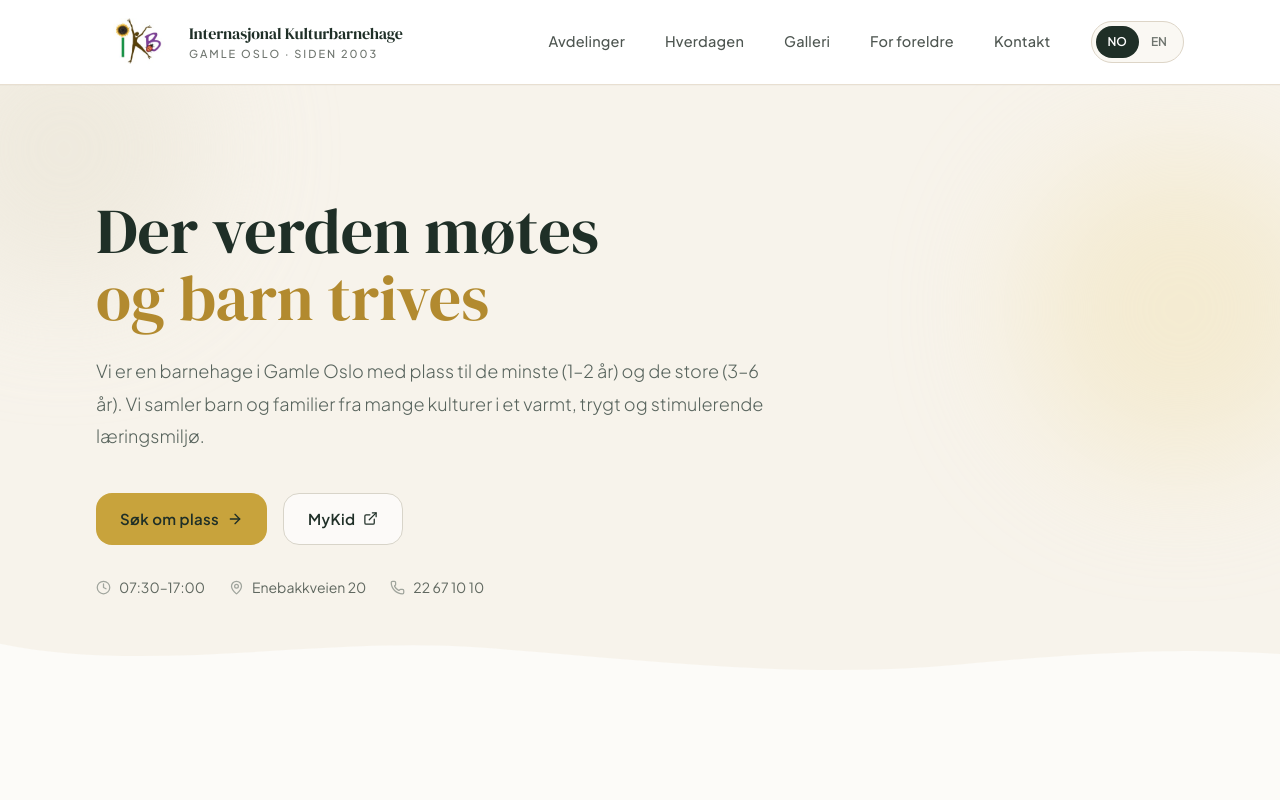
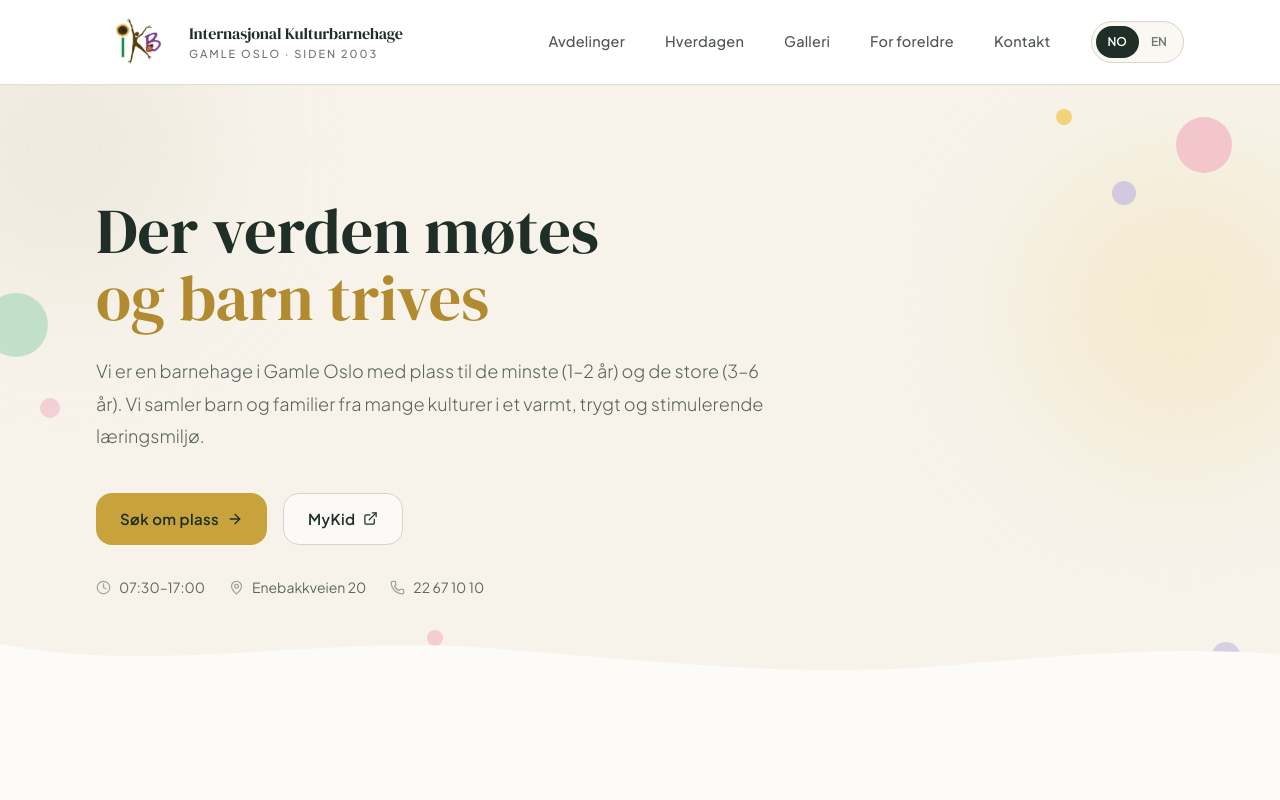
Before and after one commit to pia-scarvounis/ikb, a React (Vite) app: page / in a window 1280 px wide. Shown: the top 800 px of the page. Built offline with nearby package versions, Linux system fonts and the light colour scheme.

Commit message:
lagt til sirkler

```diff
--- a/src/components/Hero.tsx
+++ b/src/components/Hero.tsx
@@ -9,10 +9,34 @@ export default function Hero({ t }: Props) {
   return (
     <section className="relative overflow-hidden bg-[#f7f3eb] text-[#1f2f27]">
 
-      {/* subtle background shapes */}
-      <div className="absolute inset-0 pointer-events-none">
+      {/* playful decorative shapes */}
+      <div className="absolute inset-0 pointer-events-none overflow-hidden">
+        {/* large soft blobs in background */}
         <div className="absolute -top-20 -left-20 h-72 w-72 rounded-full bg-[#ebe6d8] blur-3xl opacity-70" />
         <div className="absolute top-16 right-[-60px] h-80 w-80 rounded-full bg-[#f1e3b8] blur-3xl opacity-50" />
+
+        {/* solid playful circles */}
+        {/* top-right: pink */}
+        <div className="absolute top-8 right-12 h-14 w-14 rounded-full bg-[#f2b8c6] opacity-75" />
+        {/* top-right: small lavender */}
+        <div className="absolute top-24 right-36 h-6 w-6 rounded-full bg-[#c9bfe0] opacity-80" />
+        {/* top-right: tiny yellow */}
+        <div className="absolute top-6 right-52 h-4 w-4 rounded-full bg-[#f0c84a] opacity-70" />
+
+        {/* left side: mint green */}
+        <div className="absolute top-1/3 -left-4 h-16 w-16 rounded-full bg-[#a8d8b8] opacity-65" />
+        {/* left side: small pink dot */}
+        <div className="absolute top-1/2 left-10 h-5 w-5 rounded-full bg-[#f2b8c6] opacity-60" />
+
+        {/* bottom area */}
+        {/* bottom-right: large mint */}
+        <div className="absolute -bottom-6 right-24 h-20 w-20 rounded-full bg-[#a8d8b8] opacity-55" />
+        {/* bottom-right: small lavender */}
+        <div className="absolute bottom-10 right-10 h-7 w-7 rounded-full bg-[#c9bfe0] opacity-70" />
+        {/* bottom-left: yellow */}
+        <div className="absolute bottom-4 left-1/4 h-9 w-9 rounded-full bg-[#f0c84a] opacity-55" />
+        {/* bottom-left: tiny pink */}
+        <div className="absolute bottom-16 left-1/3 h-4 w-4 rounded-full bg-[#f2b8c6] opacity-65" />
       </div>
 
       <div className="relative max-w-6xl mx-auto px-5 sm:px-8 pt-20 pb-24 lg:pt-28 lg:pb-28">
```
